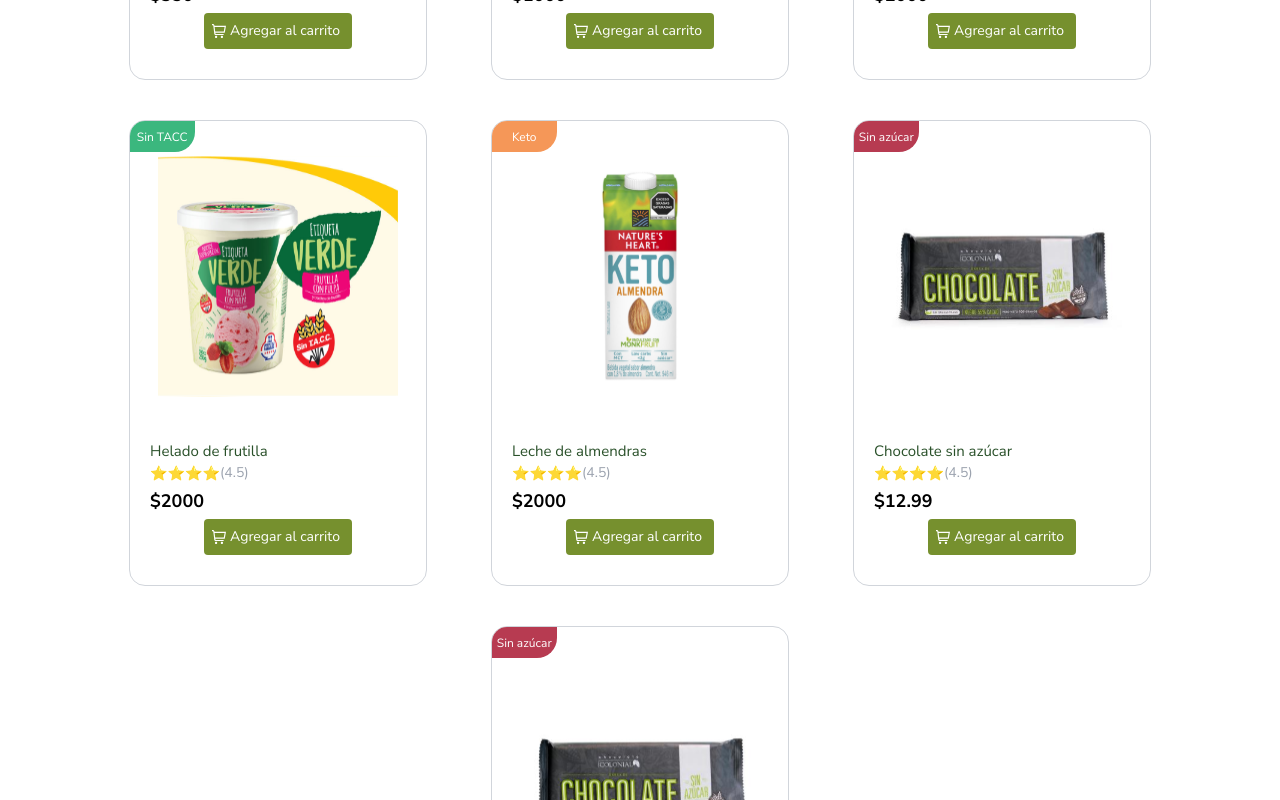
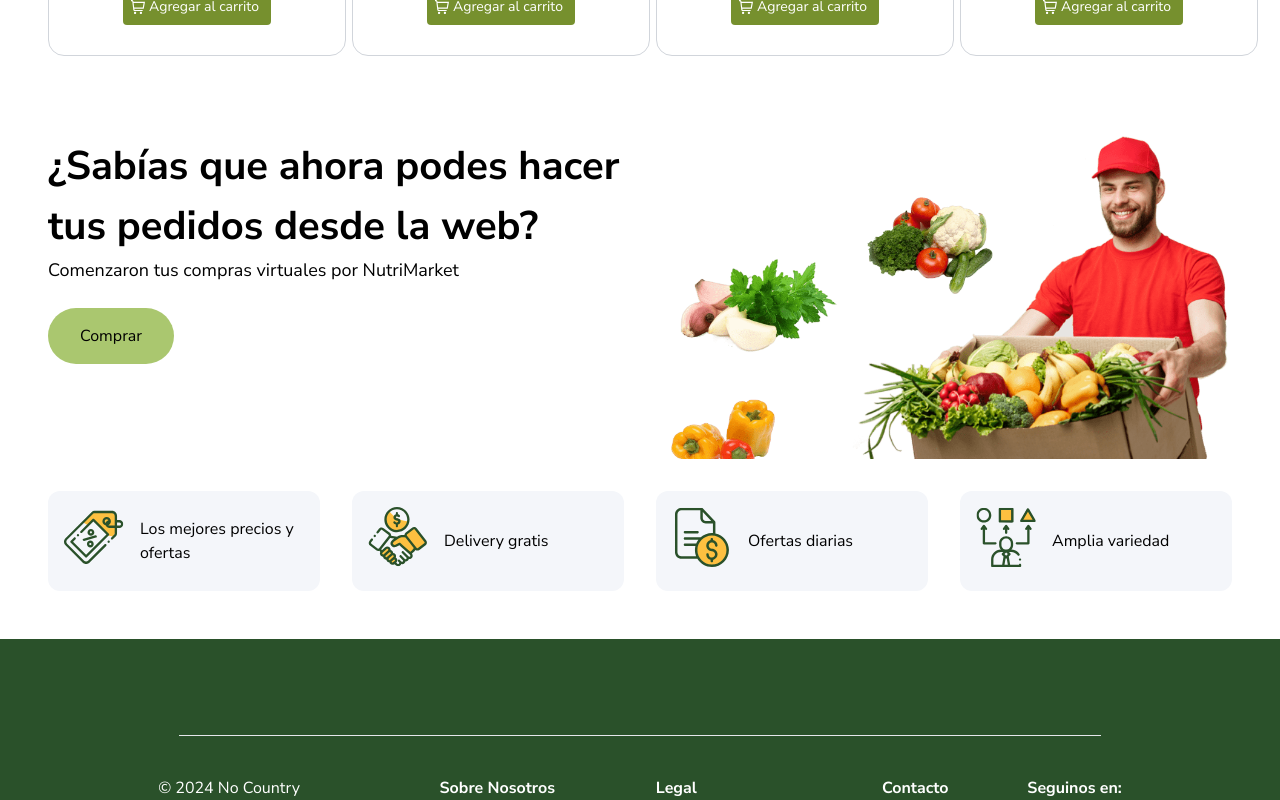
Before and after one commit to No-Country/c16-18-t-node-react, a React (Vite) app in the folder client/: page / in a window 1280 px wide. Shown: the part 2880-3680 px from the top of the page. Built offline with nearby package versions, Linux system fonts and the light colour scheme.

Commit message:
cambios al renderizado de las tarjetas

```diff
--- a/client/src/Pages/LandingPage.jsx
+++ b/client/src/Pages/LandingPage.jsx
@@ -89,10 +89,8 @@
                         <h2 className="text-[2.5rem] text-darkGreen1 font-extrabold">Productos más vendidos</h2>
                         <a className="flex items-center gap-2" href="#">Ver más <img src="/arrow-icon.svg" alt=" " /></a>
                     </div>
-                    <div className="w-full h-auto flex items-center justify-center flex-wrap gap-y-10 gap-x-16">
-                    {products.map((product) => (
-                        <ProductCard key={product.id} {...product}/>
-                    ))}
+                    <div className="grid grid-cols-1 lg:grid-cols-4 gap-x-8 gap-y-4">
+                    {products.slice(0,8).map((product) => <ProductCard key={product.id} {...product}/>)}
                     </div>
 
                 </section>
--- a/client/src/Pages/UserProfilePage.jsx
+++ b/client/src/Pages/UserProfilePage.jsx
@@ -1,3 +1,4 @@
+/* eslint-disable react/no-unknown-property */
 
 const UserProfilePage = () => {
   return (
```
